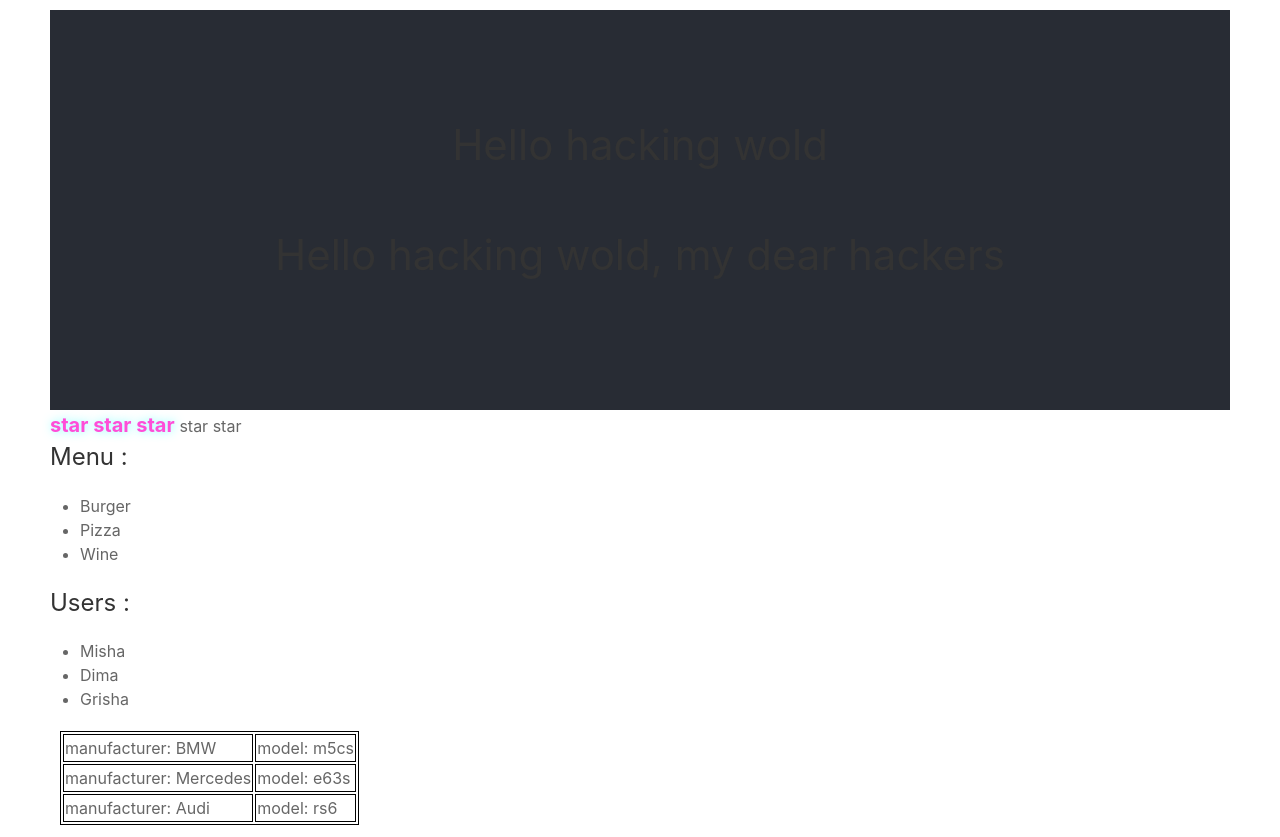
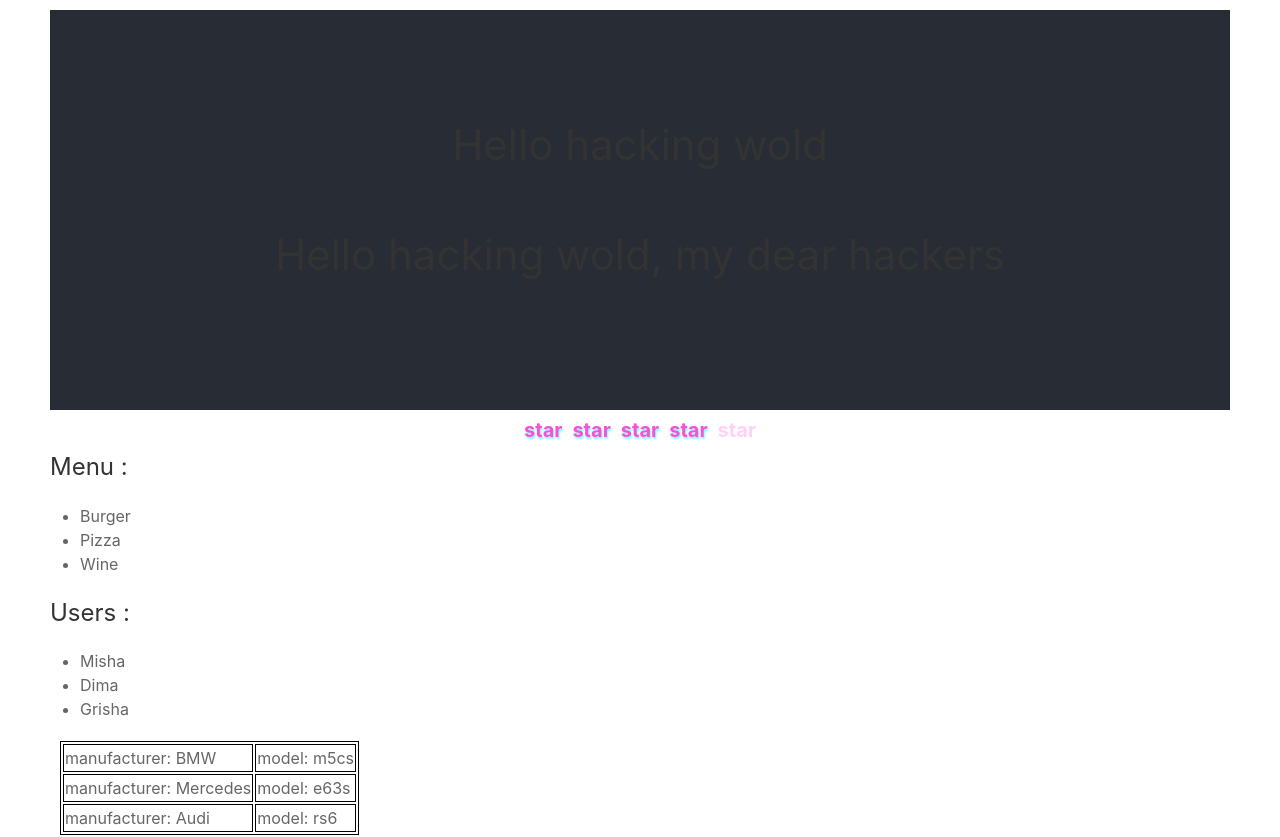
Before and after one commit to kotpavlik/incubatorTs, a React (Create React App) app: page / in a window 1280 px wide. Shown: the top 837 px of the page. Built offline with nearby package versions, Linux system fonts and the light colour scheme.

Commit message:
onClick_Rating_Star

```diff
--- a/src/App.tsx
+++ b/src/App.tsx
@@ -1,4 +1,4 @@
-import React from 'react';
+import React, {useState} from 'react';
 import './App.css';
 import Accordion from './components/accordion/Accordion';
 import PageTitle from './components/pageTitle/PageTitle';
@@ -6,22 +6,32 @@ import Raiting from './components/raiting/Raiting';
 import MicroTasks from './components/TestMap/MicroTasks';
 import NewComponent from './components/newComponent/newComponent';
 
+type topCarsType = {
+    manufacturer:string
+    model:string
+}
+export type ratingType = number;
+
 function App() {
-    const topCars = [
+    const topCars:Array<topCarsType>= [
         {manufacturer: 'BMW', model: 'm5cs'},
         {manufacturer: 'Mercedes', model: 'e63s'},
         {manufacturer: 'Audi', model: 'rs6'}
     ]
+
+    const [rating, setRating] = useState(4 as ratingType);
+
     return (
         <div className="App">
             <div className="App-header">
                 <PageTitle title={'Hello hacking wold'}/>
                 <PageTitle title={'Hello hacking wold, my dear hackers'}/>
             </div>
-            <Raiting value={3}/>
+            <Raiting  rating={rating} setRating={setRating}/>
             <Accordion title={'Menu : '} collapsed={true}/>
             <Accordion title={'Users : '} collapsed={true}/>
             <MicroTasks cars={topCars}/>
+
             <NewComponent/>
         </div>
     );
--- a/src/components/raiting/Raiting.tsx
+++ b/src/components/raiting/Raiting.tsx
@@ -1,78 +1,30 @@
-import React from "react";
-import Star from "./star/Star";
+import React, {Dispatch, MouseEventHandler, SetStateAction} from 'react';
+import Star from './star/Star';
+import style from'./Rating.module.css'
 
-type RatyngType = {
-  value: 0 | 1 | 2 | 3 | 4 | 5;
+type RatingType = {
+    rating: number;
+    setRating: Dispatch<SetStateAction<number>>;
 };
 
-const Raiting = (props: RatyngType) => {
+const Raiting = (props: RatingType) => {
 
-  switch (props.value) {
-    case 1: {
-      return (
-        <div>
-          <Star selected={true} />
-          <Star selected={false} />
-          <Star selected={false} />
-          <Star selected={false} />
-          <Star selected={false} />
+    const IdStars = [1, 2, 3, 4, 5];
+    const returnStar = (id:number):void  => {
+        props.setRating(id);
+    }
+
+
+
+    return (
+        <div className={style.all_wrapper_stars}>
+            <Star returnStar={returnStar} idStar={IdStars[0]} selected={props.rating > 0}/>
+            <Star returnStar={returnStar} idStar={IdStars[1]} selected={props.rating > 1}/>
+            <Star returnStar={returnStar} idStar={IdStars[2]} selected={props.rating > 2}/>
+            <Star returnStar={returnStar} idStar={IdStars[3]} selected={props.rating > 3}/>
+            <Star returnStar={returnStar} idStar={IdStars[4]} selected={props.rating > 4}/>
         </div>
-      );
-    }
-    case 2: {
-      return (
-        <div>
-          <Star selected={true} />
-          <Star selected={true} />
-          <Star selected={false} />
-          <Star selected={false} />
-          <Star selected={false} />
-        </div>
-      );
-    }
-    case 3: {
-      return (
-        <div>
-          <Star selected={true} />
-          <Star selected={true} />
-          <Star selected={true} />
-          <Star selected={false} />
-          <Star selected={false} />
-        </div>
-      );
-    }
-    case 4: {
-      return (
-        <div>
-          <Star selected={true} />
-          <Star selected={true} />
-          <Star selected={true} />
-          <Star selected={true} />
-          <Star selected={false} />
-        </div>
-      );
-    }
-    case 5: {
-      return (
-        <div>
-          <Star selected={true} />
-          <Star selected={true} />
-          <Star selected={true} />
-          <Star selected={true} />
-          <Star selected={true} />
-        </div>
-      );
-    }
-  }
-  return (
-    <div>
-      <Star selected={false} />
-      <Star selected={false} />
-      <Star selected={false} />
-      <Star selected={false} />
-      <Star selected={false} />
-    </div>
-  );
+    )
 };
 
 export default Raiting;
--- /dev/null
+++ b/src/components/raiting/Rating.module.css
@@ -0,0 +1,9 @@
+.all_wrapper_stars {
+  display: flex;
+  justify-content: center;
+  align-items: center;
+  width: 100%;
+  height: 100%;
+  width: 300px;
+  margin:0 auto;
+}
--- a/src/components/raiting/star/Star.module.css
+++ b/src/components/raiting/star/Star.module.css
@@ -1,8 +1,23 @@
- .star {
-     color: #ff4dd8;
-     font-size: 20px;
-     font-weight: bold;
-     text-shadow: #4dffffaa 1px 0 10px;
- }
+.star {
+    color: #ff4dd8;
+    font-size: 20px;
+    font-weight: bold;
+    text-shadow: rgba(77, 255, 255, 0.84) 1px 2px 2px;
+    padding: 5px;
+    transition: 1s color;
+}
 
- ;
+.star:hover {
+
+    color: rgba(255, 77, 216, 0.66);
+    text-shadow: rgba(77, 255, 255, 0.47) 1px 2px 2px;
+    transiton: all 0.3s ease-in-out;
+}
+
+.noActiveStars {
+    font-size: 20px;
+    color: rgba(255, 77, 216, 0.25);
+    font-weight: bold;
+    padding: 5px;
+    transition: 1s color;
+}
--- a/src/components/raiting/star/Star.tsx
+++ b/src/components/raiting/star/Star.tsx
@@ -1,16 +1,20 @@
-import React from "react";
-import style from "./Star.module.css";
+import React, {MouseEventHandler} from 'react';
+import style from './Star.module.css';
 
 type StarType = {
-  selected: boolean;
+    selected: boolean;
+    returnStar: (idStar: number) => void;
+    idStar: number;
 };
+const Star = (props: StarType) => {
+    let onClickChange =()=> {
+       return  props.returnStar(props.idStar);
+    };
+    return (
+                props.selected ? (<span onClick={onClickChange} className={style.star}> star </span>) : (
+                    <span onClick={onClickChange} className={style.noActiveStars}> star  </span>)
 
-const Star = (props: StarType) => {
-  return props.selected ? (
-    <span className={style.star}> star </span>
-  ) : (
-    <span> star </span>
-  );
-};
+    )
+}
 
 export default Star;
```
